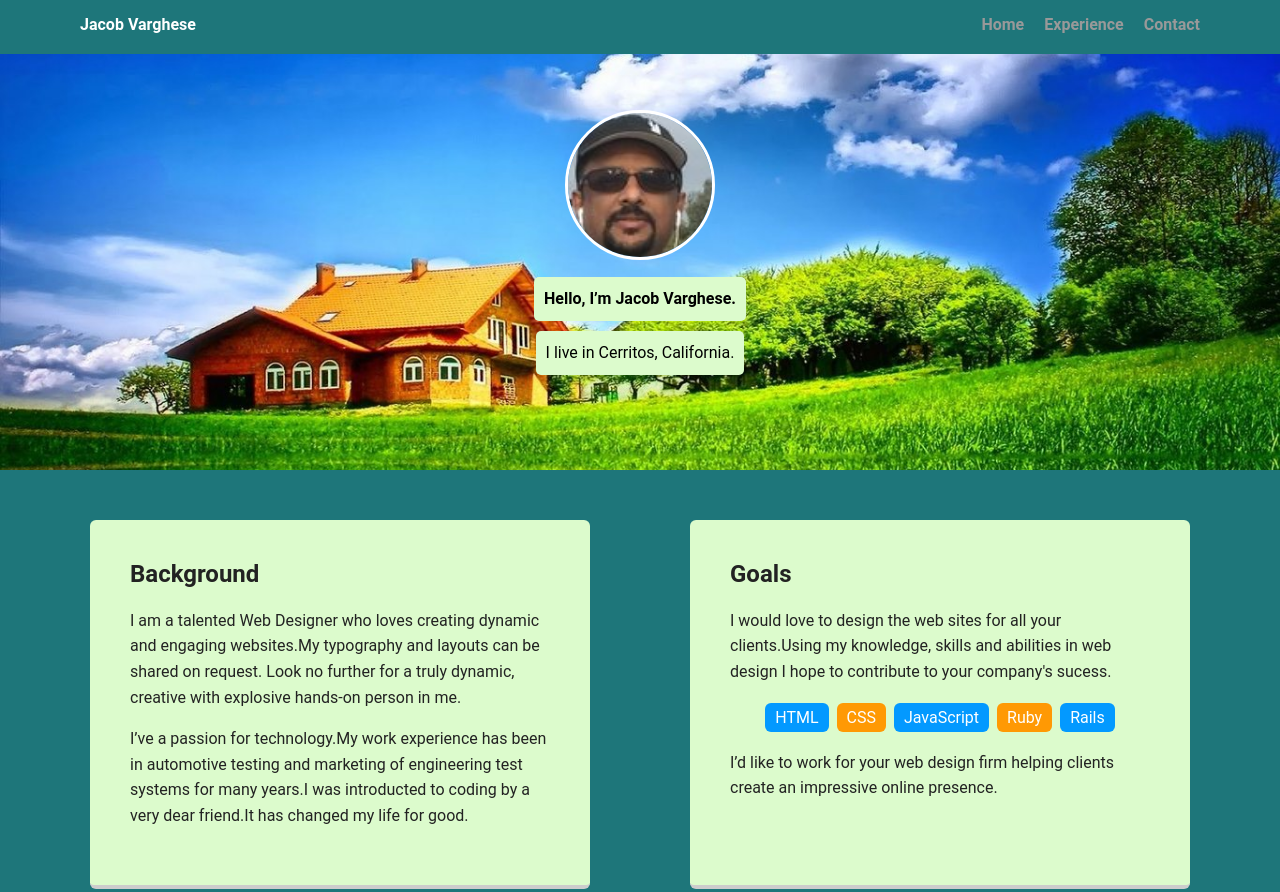
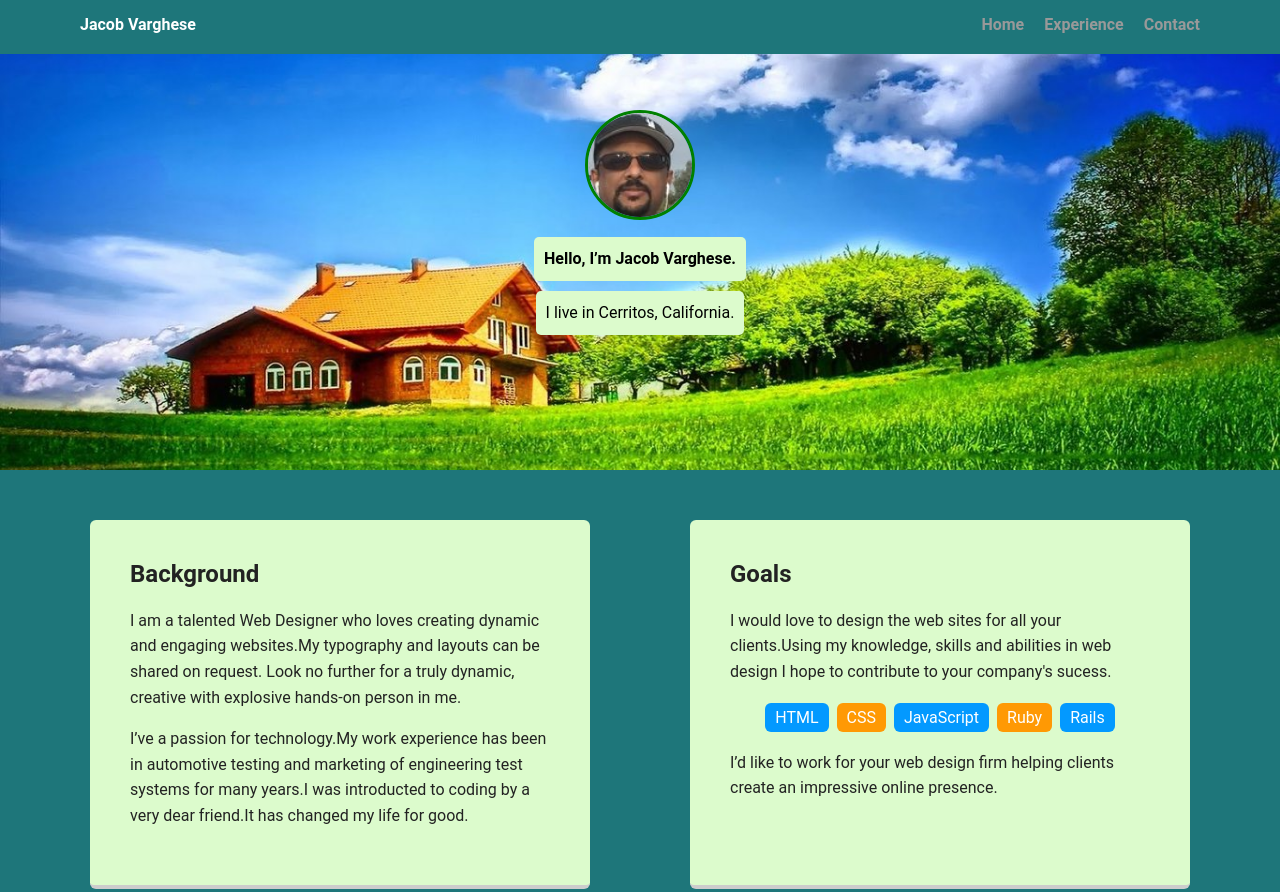
Before and after one commit to jacobpv/Tech-Degree-Project-1, a plain HTML site: page index.html in a window 1280 px wide. Shown: the top 892 px of the page. Drawn offline with Linux system fonts and the light colour scheme; a web font is replaced by a local one.

Commit message:
changes to the styling of the profile image

```diff
--- a/css/styles.css
+++ b/css/styles.css
@@ -75,10 +75,10 @@ header {
 }
 header .profile-image {
   margin-top: 50px;
-  width: 150px;
-  height: 150px;
-  border-radius: 50%;
-  border: 3px solid white;
+  width: 110px;
+  height: 110px;
+  border-radius: 75%;
+  border: 3px solid green;
   transition: all .5s;
 }
 header .profile-image:hover {
```
